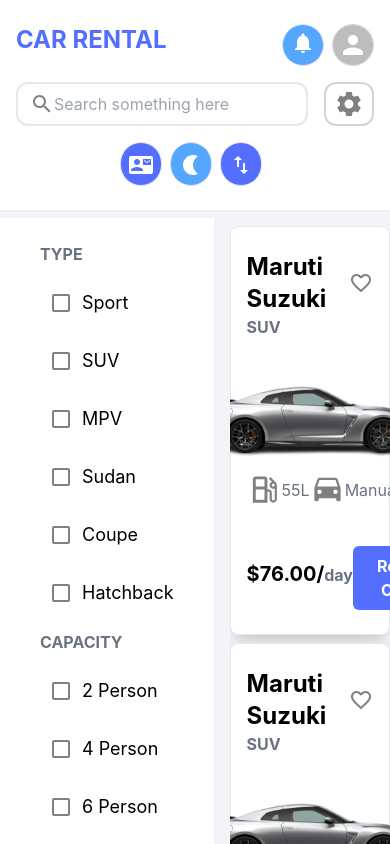
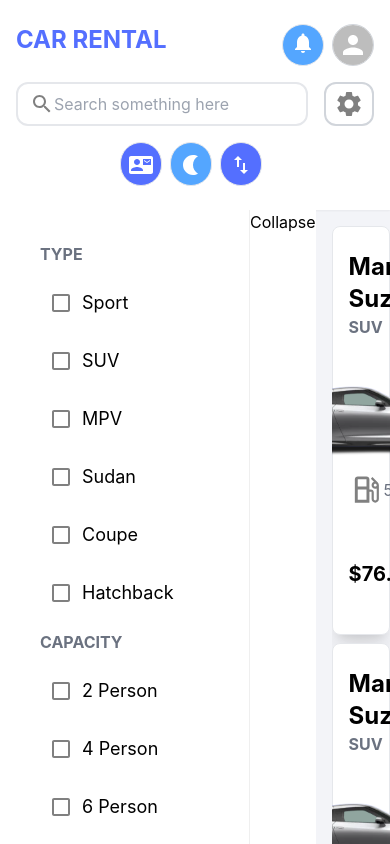
Before and after one commit to boualem06/CAR-Rental, a React (Create React App) app in the folder Front End/: page / in a window 390 px wide. Built offline with nearby package versions, Linux system fonts and the light colour scheme.

Commit message:
adding the responsive SideBar

```diff
--- a/Front End/src/Components/FilterBar.js
+++ b/Front End/src/Components/FilterBar.js
@@ -1,28 +1,24 @@
 import Checkbox from '@mui/material/Checkbox';
 import Slider from '@mui/material/Slider';
 
-import List from '@mui/material/List';
-import Divider from '@mui/material/Divider';
-import ListItem from '@mui/material/ListItem';
-import ListItemButton from '@mui/material/ListItemButton';
-import ListItemIcon from '@mui/material/ListItemIcon';
-import ListItemText from '@mui/material/ListItemText';
-import InboxIcon from '@mui/icons-material/MoveToInbox';
-import MailIcon from '@mui/icons-material/Mail';
 
+import { Sidebar, useProSidebar } from 'react-pro-sidebar';
 import { useState } from 'react';
 const FilterBar = () => {
     const [value, setValue] = useState(30);
     const handleChange = (event, newValue) => {
         setValue(newValue);
     };
-
+    const { collapseSidebar } = useProSidebar(); const func = () => {
+        collapseSidebar();
+    }
 
     return (
-        <div  className='px-10 py-6  w-fit  bg-white mt-2'>
+        <div  className=''>
+            <div  className='hidden lg:block '>
+
+                <div  className='px-10 py-6  w-fit  bg-white mt-2 '>
                     <h1 className='text-gray-500 font-bold mb-4'>TYPE</h1>
-
-
 
                     <div className='grid grid-rows-6 gap-4'>
                         <div className='flex items-center '>
@@ -133,6 +129,133 @@ const FilterBar = () => {
                     <h1 className='text-lg font-bold'>Max. $100</h1>
 
                 </div>
+
+            </div>
+
+            <div className='lg:hidden'>
+                <div className='flex'>
+
+                    <Sidebar backgroundColor='white' collapsedWidth="0" overlayColor="red" >
+                        <div style={{ width: "100%" }} className='px-10 py-6  w-fit  bg-white mt-2 '>
+                            <h1 className='text-gray-500 font-bold mb-4'>TYPE</h1>
+
+                            <div className='grid grid-rows-6 gap-4'>
+                                <div className='flex items-center '>
+                                    <Checkbox
+                                        sx={{
+                                            color: "gray",
+                                            '&.Mui-checked': {
+                                                color: "#546fff",
+                                            },
+                                        }}
+                                    ></Checkbox>
+                                    <h1 className='text-lg'>Sport</h1>
+                                </div>
+                                <div className='flex items-center '>
+                                    <Checkbox sx={{
+                                        color: "gray",
+                                        '&.Mui-checked': {
+                                            color: "#546fff",
+                                        }
+                                    }}></Checkbox>
+                                    <h1 className='text-lg'>SUV</h1>
+                                </div>
+                                <div className='flex items-center '>
+                                    <Checkbox sx={{
+                                        color: "gray",
+                                        '&.Mui-checked': {
+                                            color: "#546fff",
+                                        }
+                                    }}></Checkbox>
+                                    <h1 className='text-lg'>MPV</h1>
+                                </div>
+                                <div className='flex items-center '>
+                                    <Checkbox sx={{
+                                        color: "gray",
+                                        '&.Mui-checked': {
+                                            color: "#546fff",
+                                        }
+                                    }}></Checkbox>
+                                    <h1 className='text-lg'>Sudan</h1>
+                                </div>
+                                <div className='flex items-center '>
+                                    <Checkbox sx={{
+                                        color: "gray",
+                                        '&.Mui-checked': {
+                                            color: "#546fff",
+                                        }
+                                    }}></Checkbox>
+                                    <h1 className='text-lg'>Coupe</h1>
+                                </div>
+                                <div className='flex items-center '>
+                                    <Checkbox sx={{
+                                        color: "gray",
+                                        '&.Mui-checked': {
+                                            color: "#546fff",
+                                        }
+                                    }}></Checkbox>
+                                    <h1 className='text-lg'>Hatchback</h1>
+                                </div>
+                            </div>
+
+
+                            <h1 className='text-gray-500 font-bold mb-4 mt-4'>CAPACITY</h1>
+
+
+                            <div className='grid grid-rows-4 gap-4'>
+                                <div className='flex items-center '>
+                                    <Checkbox sx={{
+                                        color: "gray",
+                                        '&.Mui-checked': {
+                                            color: "#546fff",
+                                        }
+                                    }}></Checkbox>
+                                    <h1 className='text-lg'>2 Person</h1>
+                                </div>
+                                <div className='flex items-center '>
+                                    <Checkbox sx={{
+                                        color: "gray",
+                                        '&.Mui-checked': {
+                                            color: "#546fff",
+                                        }
+                                    }}></Checkbox>
+                                    <h1 className='text-lg'>4 Person</h1>
+                                </div>
+                                <div className='flex items-center '>
+                                    <Checkbox sx={{
+                                        color: "gray",
+                                        '&.Mui-checked': {
+                                            color: "#546fff",
+                                        }
+                                    }}></Checkbox>
+                                    <h1 className='text-lg'>6 Person</h1>
+                                </div>
+                                <div className='flex items-center '>
+                                    <Checkbox sx={{
+                                        color: "gray",
+                                        '&.Mui-checked': {
+                                            color: "#546fff",
+                                        }
+                                    }}></Checkbox>
+                                    <h1 className='text-lg'>8 or More</h1>
+                                </div>
+                            </div>
+
+
+                            <h1 className='  mt-4'><span style={{ backgroundColor: "#546fff" }} className="text-xl px-2 rounded-md  text-white">$</span><span className='font-bold text-lg ml-1'>{value}</span></h1>
+                            <Slider sx={{ color: "#546fff" }} min={5} step={1} max={100} aria-label="Volume" value={value} onChange={handleChange} />
+                            <h1 className='text-lg font-bold'>Max. $100</h1>
+
+                        </div>
+                    </Sidebar>
+                    <main>
+                        <button onClick={() => collapseSidebar()}>Collapse</button>
+                    </main>
+
+                </div>
+            </div>
+        </div>
+
     )
 }
 
--- a/Front End/src/Components/Products.js
+++ b/Front End/src/Components/Products.js
@@ -7,15 +7,19 @@ const Products = () => {
     return (
         <div style={{ height: "100vh", backgroundColor: "#f3f4f8" }} className="overflow-y-scroll" >
             <Navbar></Navbar>
-            <div className="flex w-full  ">
-                <FilterBar></FilterBar>
+            <div className="flex w-full   ">
+                <div className="bg-white">
+                    <FilterBar></FilterBar>
+                </div>
+
                 <div className="ml-4 w-full mt-4 mb-24 ">
                     <RecomandedCars></RecomandedCars>
                     <div className="flex justify-center items-center mt-8 "><Pagination count={3} sx={{
                         "& .MuiPaginationItem-root": {
                             color: "white",
-                            background:"#546fff",
-                        }}
+                            background: "#546fff",
+                        }
+                    }
                     }  ></Pagination> </div>
                 </div>
             </div>
--- a/Front End/src/index.js
+++ b/Front End/src/index.js
@@ -3,11 +3,14 @@ import ReactDOM from 'react-dom/client';
 import './index.css';
 import App from './App';
 import reportWebVitals from './reportWebVitals';
+import { ProSidebarProvider } from 'react-pro-sidebar';
 
 const root = ReactDOM.createRoot(document.getElementById('root'));
 root.render(
   <React.StrictMode>
-    <App />
+    <ProSidebarProvider>
+      <App />
+    </ProSidebarProvider>
   </React.StrictMode>
 );
 
```
Also changed, not shown: Front End/src/App.js (+6 -1 lines). Lines whose indentation alone changed are shown as unchanged.
